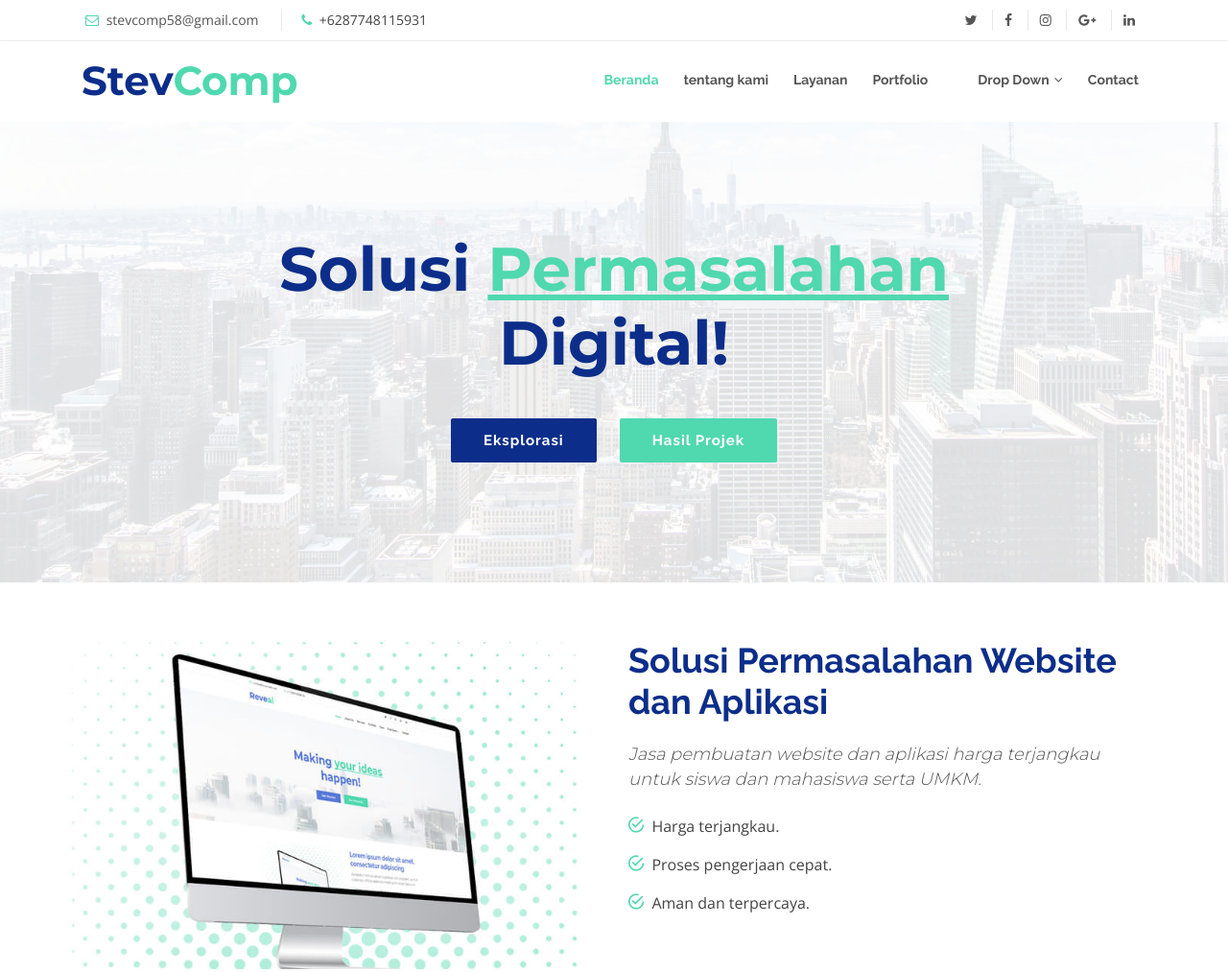
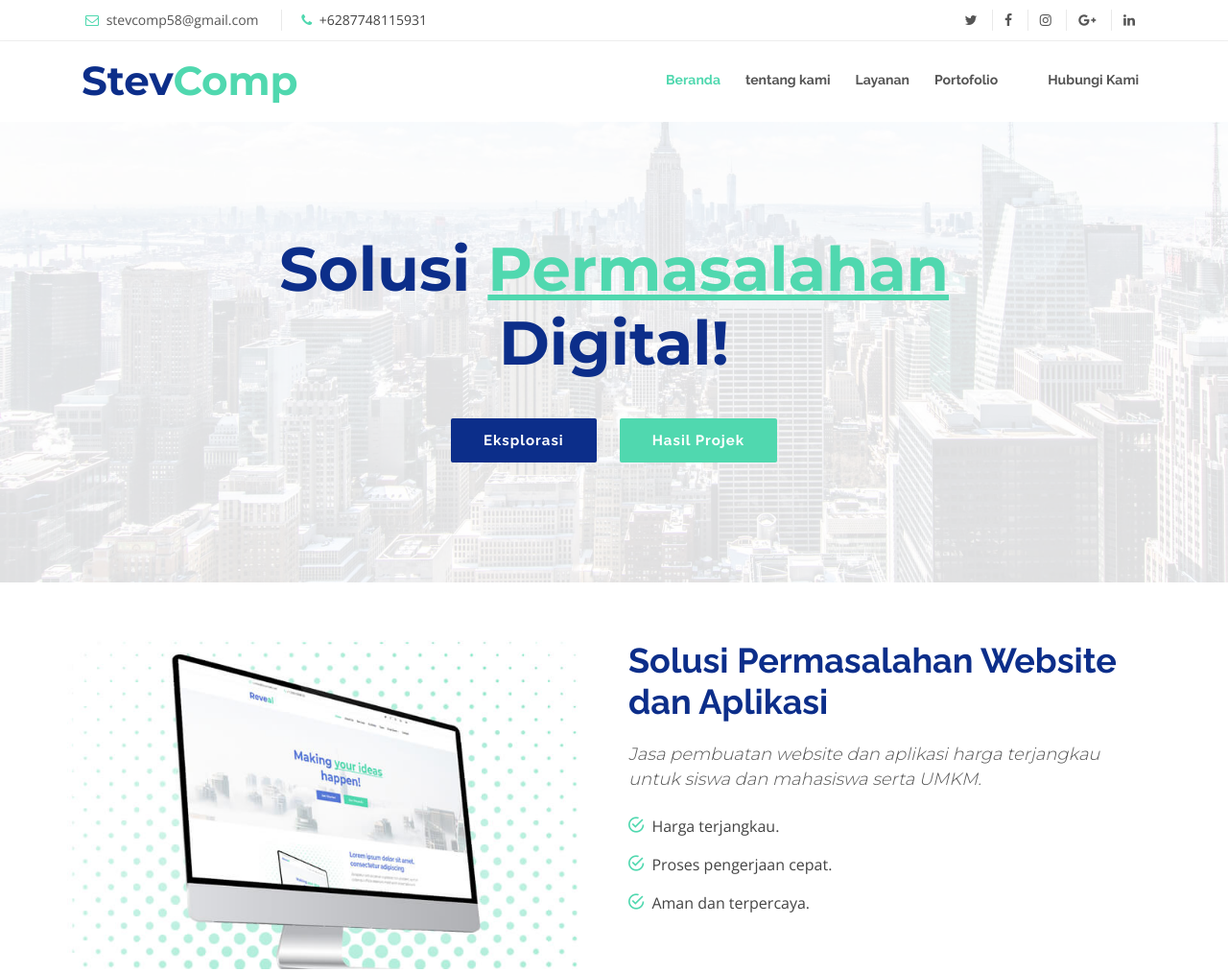
Before and after one commit to StevanusAndika/Company-Profile, a plain HTML site: page index.html in a window 1280 px wide. Shown: the top 1013 px of the page at 96% size. Drawn offline with nearby package versions, Linux system fonts and the light colour scheme; files whose address does not match are found by name.

Commit message:
Update index.html

```diff
--- a/index.html
+++ b/index.html
@@ -75,17 +75,10 @@
           <li class="menu-active"><a href="#body">Beranda</a></li>
           <li><a href="#about">tentang kami</a></li>
           <li><a href="#services">Layanan</a></li>
-          <li><a href="#portfolio">Portfolio</a></li>
+          <li><a href="#portfolio">Portofolio</a></li>
           <li><a href="#team"></a></li>
-          <li class="menu-has-children"><a href="">Drop Down</a>
-            <ul>
-              <li><a href="#">Drop Down 1</a></li>
-              <li><a href="#">Drop Down 3</a></li>
-              <li><a href="#">Drop Down 4</a></li>
-              <li><a href="#">Drop Down 5</a></li>
-            </ul>
-          </li>
-          <li><a href="#contact">Contact</a></li>
+
+          <li><a href="#contact">Hubungi Kami</a></li>
         </ul>
       </nav><!-- #nav-menu-container -->
     </div>
```
